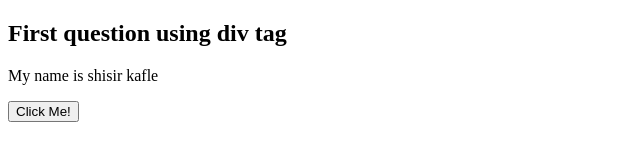
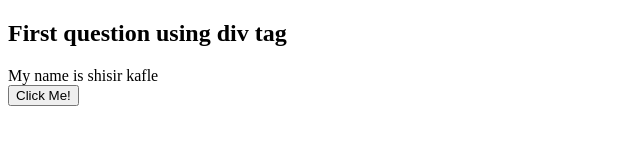
Before and after one commit to Kaflemax/mobile-programming, a plain HTML site: page index.html in a window 1280 px wide. Shown: the whole page, without its empty margins (0-640 px from the left). Drawn offline with Linux system fonts and the light colour scheme.

Commit message:
Added First div

```diff
--- a/index.html
+++ b/index.html
@@ -2,7 +2,7 @@
 <html>
 <body>
 <h2>First question using div tag</h2>
-<div id="demo">My name is shisir kafle</p>
+<div id="demo">My name is shisir kafle</div>
 <button type = "button" onclick="document.getElementById('demo').style.fontSize='35px'">Click Me!</button>
 </body>
 </html>
```
